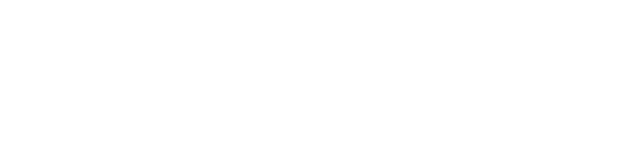
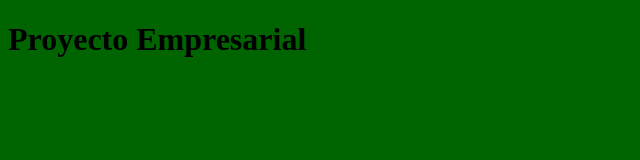
Before and after one commit to JRQueHua/Gitcurso, a plain HTML site: page index.html in a window 1280 px wide. Shown: the whole page, without its empty margins (0-640 px from the left). Drawn offline with Linux system fonts and the light colour scheme.

```diff
--- /dev/null
+++ b/css/estillos.css
@@ -0,0 +1,5 @@
+@charset "utf-8";
+
+body{
+    background-color: darkgreen;
+}
--- a/index.html
+++ b/index.html
@@ -3,8 +3,10 @@
 <head>
 <meta charset="utf-8">
 <title>Documento sin título</title>
+<link href="css/estillos.css" rel="stylesheet" type="text/css">
 </head>
 
 <body>
+<h1>Proyecto Empresarial</h1>
 </body>
 </html>
```
Also changed, not shown: js/javascript.js (added).
